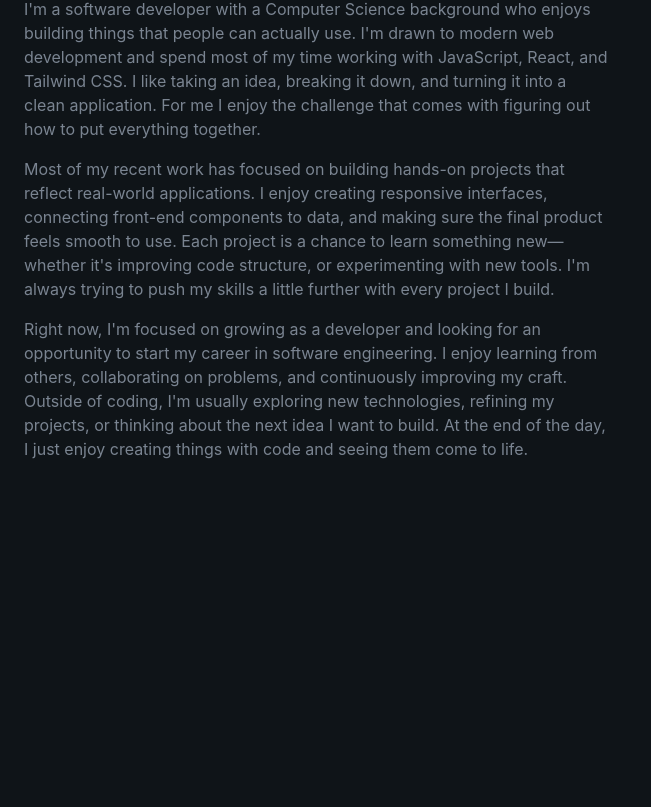
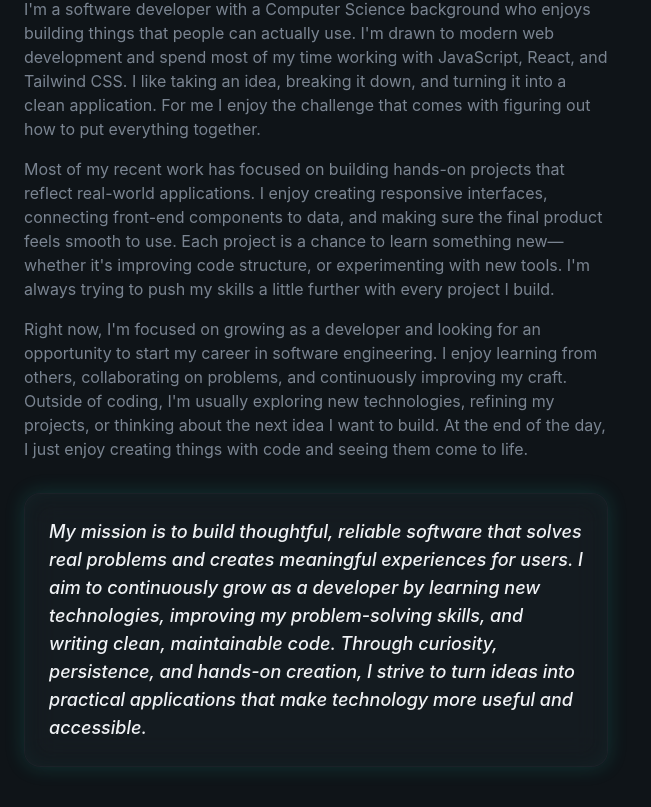
Before and after one commit to MoeF159/Portfolio, a React (Vite) app: page / in a window 1280 px wide. Shown: the part 1485-2292 px from the top of the page, without its empty margins (0-651 px from the left). Before the commit the page ends 2074 px from the top, so only its background shows below. Built offline with nearby package versions, Linux system fonts and the light colour scheme.

Commit message:
added mission statement

```diff
--- a/src/sections/About.jsx
+++ b/src/sections/About.jsx
@@ -66,10 +66,20 @@ export const About = () => {
                             Outside of coding, I'm usually exploring new technologies, refining my projects, or thinking about the next idea I want to build.
                             At the end of the day, I just enjoy creating things with code and seeing them come to life.
                         </p>
+                    </div>
 
+                    <div className="glass rounded-2xl p-6 glow-border animate-fade-in animation-delay-300">
+                        <p className="text-lg font-medium italic text-foreground">
+                            My mission is to build thoughtful, reliable software that solves real problems and creates meaningful experiences for users.
+                            I aim to continuously grow as a developer by learning new technologies, improving my problem-solving skills, and writing clean, maintainable code.
+                            Through curiosity, persistence, and hands-on creation, I strive to turn ideas into practical applications that make technology more useful and accessible.
+                        </p>
                     </div>
                 </div>
+
+                {/*  Right Column - Highlights */}
             </div>
+
         </div>
     </section>
 
```
